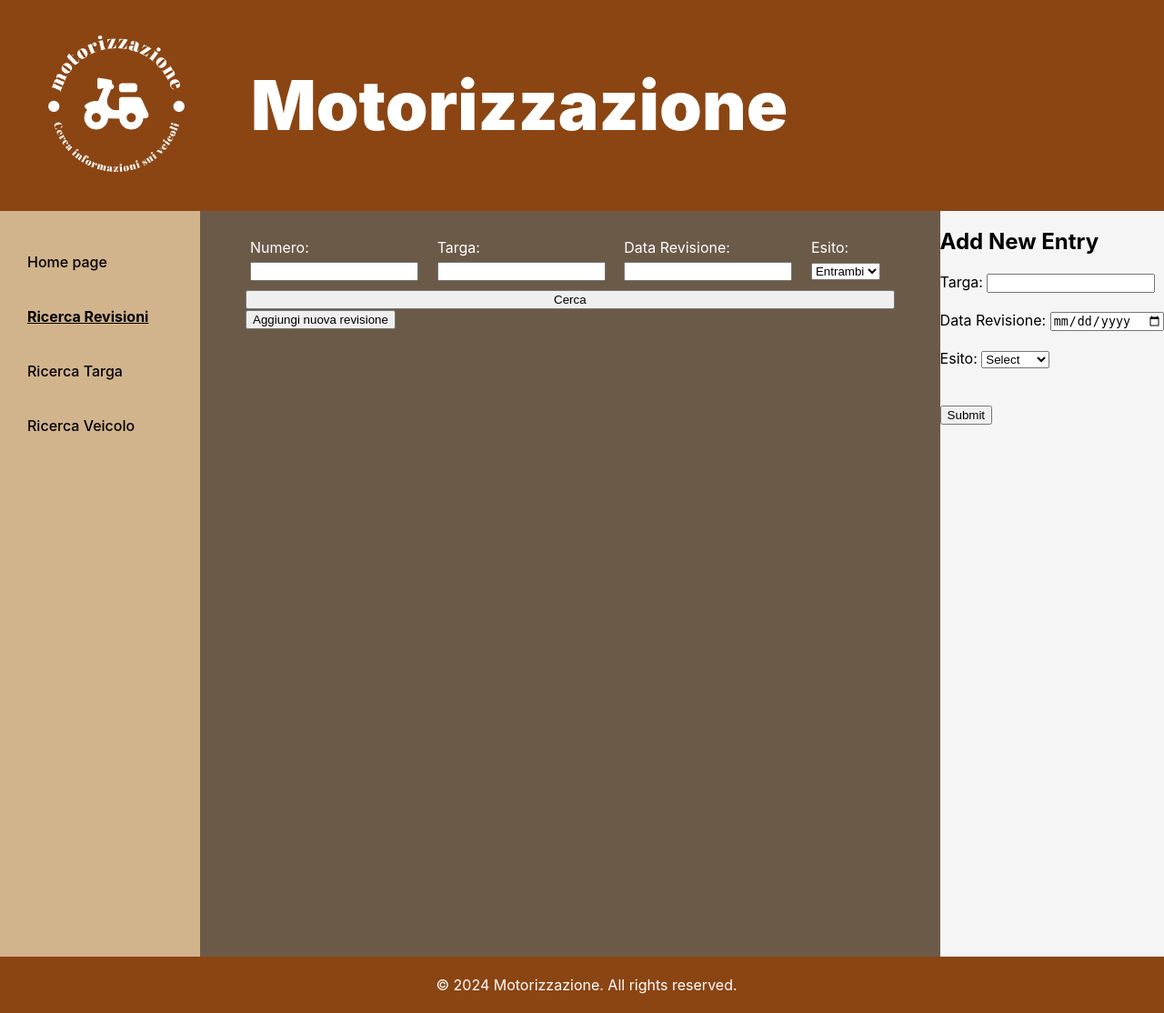
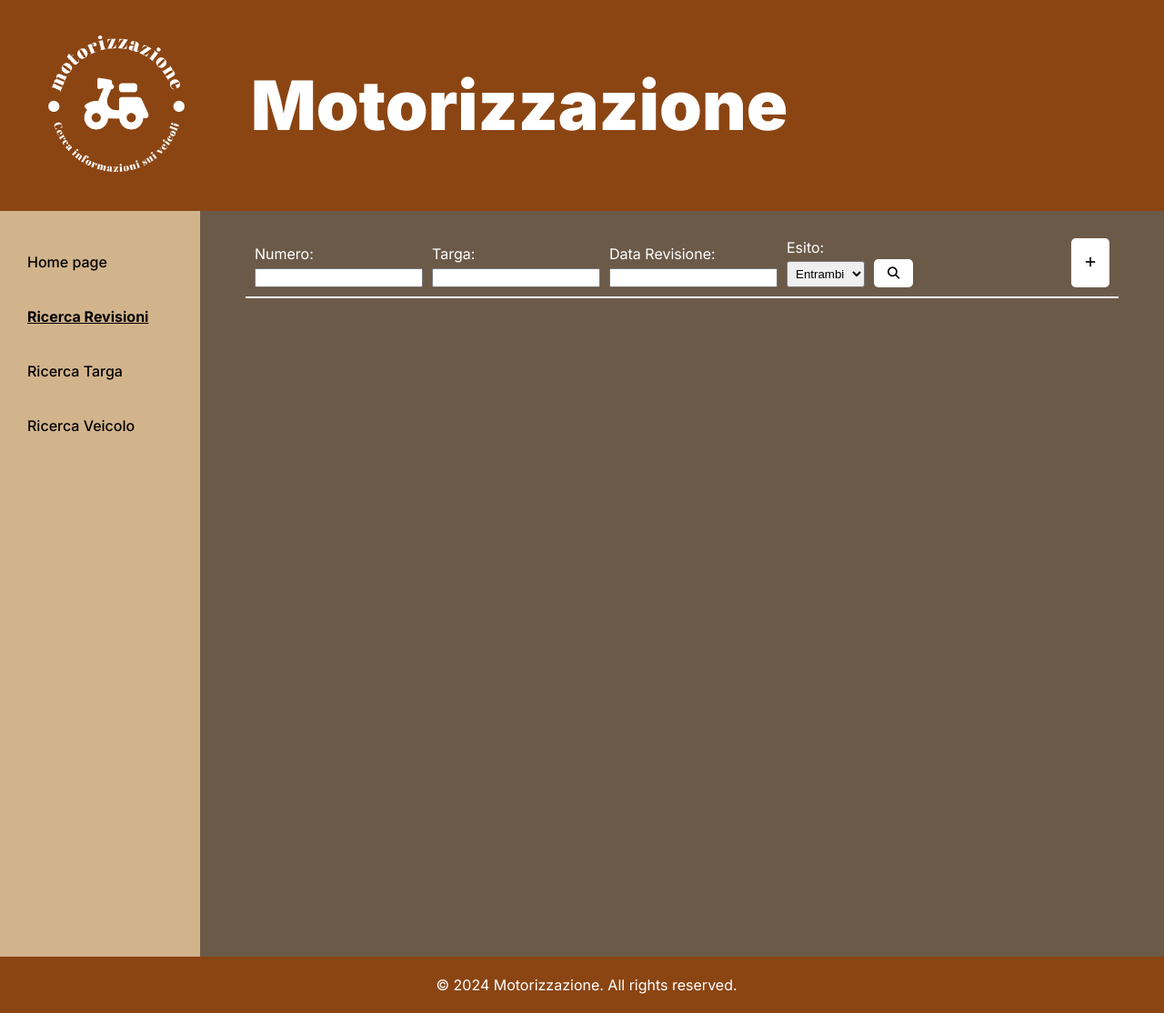
Before and after one commit to sebastianobosio/PW_project1, a PHP site: page /pages/revisioni.php in a window 1280 px wide. Shown: the whole page at 91% size. Run offline with PHP 8.4, Linux system fonts and the light colour scheme; data that the repository does not hold is empty; some libraries are stand-ins or nearby versions.

Commit message:
improved general style

```diff
--- a/src/css/veicolo.css
+++ b/src/css/genericCard.css
@@ -1,25 +1,26 @@
-.vehicle {
-    width: 300px; /* Adjust the width as needed */
+.card {
+    width: 40%; /* Adjust the width as needed */
     padding: 15px;
     border: 1px solid #8B4513; /* Brown border */
-    margin: 10px;
+    /*margin: 10px;*/
     display: flex;
     flex-direction: column;
+    justify-content: space-between;
     background-color: #D2B48C; /* Light brown background */
     border-radius: 5px;
     color: #654321; /* Dark brown text color */
 }
 
-.vehicle > div {
+.card div {
     margin-bottom: 10px; /* Add space between each section */
 }
 
-.vehicle div:first-child {
+.card div:first-child div:first-child {
     font-weight: bold; /* Make the first child text bold */
 }
 
 /* Style for the details button */
-.detail-button {
+.card button {
     background-color: #8B4513; /* Brown background */
     color: #fff;
     border: none;
@@ -28,6 +29,14 @@
     cursor: pointer;
 }
 
-.detail-button:hover {
+.card button:hover {
     background-color: #654321; /* Dark brown background on hover */
 }
+
+  .detail-button i{
+    margin-left: 10px;
+}
+
+.action-button {
+    margin-top: auto;
+}
--- /dev/null
+++ b/src/css/revisioneCard.css
@@ -0,0 +1,33 @@
+.revisione input[type="date"] {
+    border: 1px solid #654321; /* Dark brown border for date input */
+    border-radius: 3px;
+    padding: 5px;
+}
+
+/* Style for the select element */
+.revisione select.esito {
+    border: 1px solid #654321; /* Dark brown border for select */
+    border-radius: 3px;
+    padding: 5px;
+}
+
+.revisione .targa[contenteditable="true"] {
+    /* Your specific styles for contenteditable true */
+    background-color: white; /* Example background color */
+    color: black; /* Example text color */
+    border: 1px solid black;
+}
+
+.revisione .targa {
+    padding: 0 5px;
+}
+
+.action-btn {
+    display: flex;
+    justify-content: space-between;
+    gap: 5px;
+}
+
+.action-btn button:first-child {
+    margin-right: auto;
+}
--- a/src/css/style.css
+++ b/src/css/style.css
@@ -1,8 +1,8 @@
 body {
     font-family: "Inter", sans-serif;
+    font-weight: 400;
     margin: 0;
     padding: 0;
-    background-color: #f5f5f5;
     display: flex;
     flex-direction: column;
     height: 100vh;
@@ -78,6 +78,10 @@ footer {
     text-decoration: underline;
 }
 
+.navigation-menu li a:hover {
+    font-weight: 600;
+}
+
 .navigation-menu li a {
     text-decoration: none;
     color: black;
@@ -89,22 +93,30 @@ footer {
     color: #654321;
 }
 
-.results {
+.content {
     color: white;
     background-color: #6c5a49;
     flex: 1;
     padding: 20px 50px;
 }
 
+.searchContainer {
+    display: flex;
+    justify-content: space-between;
+    border-bottom: 2px solid white;
+    padding: 10px;
+}
+
+.addButton {
+    margin-left: auto;
+}
+
 #searchForm {
     display: flex;
+    justify-content: flex-start;
+    align-items: flex-end;
     flex-wrap: wrap;
-    margin: 0 auto;
-}
-
-#searchForm div {
-    flex-grow: 1;
-    margin: 10px 5px;
+    gap: 10px;
 }
 
 #searchForm div label {
@@ -112,16 +124,29 @@ footer {
     margin-bottom: 5px;
 }
 
-#searchForm button {
-    width: 100px;
-    flex-grow: 1;
+.searchContainer button {
+    background-color: #fff; /* Brown background */
+    color: #000;
+    border: none;
+    padding: 8px 15px;
+    border-radius: 5px;
+    cursor: pointer;
+}
+
+.searchContainer button:hover {
+    background-color: #654321;
+    color: white /* Dark brown background on hover */
+}
+
+#searchForm select {
+    border-radius: 3px;
+    padding: 5px;
 }
 
 #searchResults {
     display: flex;
+    justify-content: center;
     flex-wrap: wrap;
+    gap: 15px;
+    padding: 25px 0px;
 }
-
-.infoBtn {
-    display: flex;
-}
--- a/src/index.php
+++ b/src/index.php
@@ -19,7 +19,7 @@
         <nav class="navigation">
             <?php include 'includes/navigation.php'; ?>
         </nav>
-        <div class="results">
+        <div class="content">
             <!-- This is where the results will be displayed -->
             <h1>Benvenuti</h1>
             <h4>In questo sito è possible effettuare le seguenti operazioni</h4>
--- a/src/js/dettagliRevisione.js
+++ b/src/js/dettagliRevisione.js
@@ -41,7 +41,7 @@ $(document).ready(function() {
                     handleAjaxRequest(
                         '/php/search_veicolo.php',
                         'GET',
-                        "telaio=" + targa.vehicle,
+                        "telaio=" + targa.veicolo,
                         resolve,
                         reject
                     );
--- a/src/js/dettagliTarga.js
+++ b/src/js/dettagliTarga.js
@@ -28,7 +28,7 @@ $(document).ready(function() {
                     handleAjaxRequest(
                         '/php/search_veicolo.php',
                         'GET',
-                        "telaio=" + targa.vehicle,
+                        "telaio=" + targa.veicolo,
                         resolve,
                         reject
                     );
--- a/src/js/searchRevisione.js
+++ b/src/js/searchRevisione.js
@@ -3,8 +3,20 @@ $(document).ready(function() {
     $('#addForm').submit(addFormSubmitted);
     $(document).on('click', '.deleteBtn', deleteBtnClicked);
     $('#addEsito').change(addEsitoChanged); // need to be copied for the #editEsitoS
+    $('#addButton').on('click', showAddForm);
+    $('#undoButton').on('click', hideAddForm);
 
     performDefaultSearch();
+
+    function showAddForm() {
+        console.log("diocasadsca");
+        $('.addFormDiv').toggle();
+    }
+
+    function hideAddForm() {
+        $('.addFormDiv').toggle();
+
+    }
 
     function searchFormSubmitted(event) {
         event.preventDefault();
@@ -67,7 +79,7 @@ $(document).ready(function() {
                     console.log(data);
                     $('#searchResults').empty();
                     data.forEach(async revisione => {
-                        revisioneComponent = await renderRevisione(revisione);
+                        var revisioneComponent = await renderRevisione(revisione);
                         revisioneComponent.appendTo($('#searchResults'));
                     });
                 } else {
--- a/src/pages/revisione/dettagli-revisione.php
+++ b/src/pages/revisione/dettagli-revisione.php
@@ -4,10 +4,9 @@
     <meta charset="UTF-8">
     <meta name="viewport" content="width=device-width, initial-scale=1.0">
     <title>Ricerca targa</title>
+    <link href="https://fonts.googleapis.com/css2?family=Inter:wght@100..900&family=Libre+Baskerville&display=swap" rel="stylesheet">
     <link rel="stylesheet" href="/css/style.css">
-    <link rel="stylesheet" href="/css/targa.css">
-    <link rel="stylesheet" href="/css/veicolo.css">
-    <link rel="stylesheet" href="/css/revisione.css">
+
     <script type="text/javascript" src="/js/jquery-3.7.1.js"></script>
     <script src="/js/renderTarga.js"></script>
     <script src="/js/renderVeicolo.js"></script>
--- a/src/pages/revisioni.php
+++ b/src/pages/revisioni.php
@@ -4,9 +4,12 @@
     <meta charset="UTF-8">
     <meta name="viewport" content="width=device-width, initial-scale=1.0">
     <title>Ricerca revisione</title>
+    <link href="https://fonts.googleapis.com/css2?family=Inter:wght@100..900&family=Libre+Baskerville&display=swap" rel="stylesheet">
     <link rel="stylesheet" href="/css/style.css">
-    <link rel="stylesheet" href="/css/revisione.css">
+    <link rel="stylesheet" href="/css/genericCard.css">
+    <link rel="stylesheet" href="/css/revisioneCard.css">
     <script type="text/javascript" src="/js/jquery-3.7.1.js"></script>
+    <script src="https://kit.fontawesome.com/0a63b22d0b.js" crossorigin="anonymous"></script>
     <script src="/js/renderRevisione.js"></script>
     <script src="/js/ajaxHelper.js"></script>
     <script src="/js/searchRevisione.js"></script>
@@ -18,8 +21,9 @@
         <div class="navigation">
             <?php include '../includes/navigation.php'; ?>
         </div>
-        <div class="results">
+        <div class="content">
             <!-- Search Form -->
+            <div class="searchContainer">
             <form id="searchForm">
                 <div>
                     <label for="numero">Numero:</label>
@@ -41,14 +45,14 @@
                             <option value="both" selected>Entrambi</option>
                     </select>
                 </div>
-                <button type="submit">Cerca</button>
+                <button type="submit"><i class="fa-solid fa-magnifying-glass"></i></button>
             </form>
-            <div><button class="addButton">Aggiungi nuova revisione</button></div>
-
+            <button id="addButton"><i class="fa-solid fa-plus"></i></button>
+</div>
             <!-- Search Results -->
             <div id="searchResults"></div>
         </div>
-        <div class="addForm">
+        <div class="addFormDiv" style="display: none">
             <h2>Add New Entry</h2>
             <form id="addForm">
                 <label for="addTarga">Targa:</label>
@@ -67,6 +71,7 @@
                 </div>
                 <br>
                 <button type="submit">Submit</button>
+                <button id="undoButton"><i class="fa-solid fa-xmark"></i></button>
             </form>
         </div>
     </div>
--- a/src/pages/targa/dettagli-targa.php
+++ b/src/pages/targa/dettagli-targa.php
@@ -4,10 +4,9 @@
     <meta charset="UTF-8">
     <meta name="viewport" content="width=device-width, initial-scale=1.0">
     <title>Ricerca targa</title>
+    <link href="https://fonts.googleapis.com/css2?family=Inter:wght@100..900&family=Libre+Baskerville&display=swap" rel="stylesheet">
     <link rel="stylesheet" href="/css/style.css">
-    <link rel="stylesheet" href="/css/targa.css">
-    <link rel="stylesheet" href="/css/veicolo.css">
-    <link rel="stylesheet" href="/css/revisione.css">
+
     <script type="text/javascript" src="/js/jquery-3.7.1.js"></script>
     <script src="/js/renderTarga.js"></script>
     <script src="/js/renderVeicolo.js"></script>
--- a/src/pages/veicolo/dettagli-veicolo.php
+++ b/src/pages/veicolo/dettagli-veicolo.php
@@ -4,10 +4,9 @@
     <meta charset="UTF-8">
     <meta name="viewport" content="width=device-width, initial-scale=1.0">
     <title>Ricerca targa</title>
+    <link href="https://fonts.googleapis.com/css2?family=Inter:wght@100..900&family=Libre+Baskerville&display=swap" rel="stylesheet">
     <link rel="stylesheet" href="/css/style.css">
-    <link rel="stylesheet" href="/css/targa.css">
-    <link rel="stylesheet" href="/css/veicolo.css">
-    <link rel="stylesheet" href="/css/revisione.css">
+
     <script type="text/javascript" src="/js/jquery-3.7.1.js"></script>
     <script src="/js/renderVeicolo.js"></script>
     <script src="/js/renderTarga.js"></script>
--- a/src/php/search_targa.php
+++ b/src/php/search_targa.php
@@ -67,7 +67,7 @@ try {
         // Do something with each row
         $result['numero'] = $row['numero'];
         $result['dataEm'] = $row['dataEm'];
-        $result['vehicle'] = $row['veicolo'];
+        $result['veicolo'] = $row['veicolo'];
         $result['status'] = $row['origin'];
         if ($row['origin'] === 'non-active') {
             $result['dataRes'] = $row['dataRes'];
```
Also changed, not shown: src/css/revisione.css (deleted, +0 -73 lines), src/css/targa.css (deleted, +0 -33 lines), src/js/renderRevisione.js (+19 -17 lines), src/js/renderTarga.js (+10 -8 lines), src/js/renderVeicolo.js (+8 -6 lines), src/pages/targhe.php (+7 -3 lines), src/pages/veicoli.php (+7 -4 lines).
